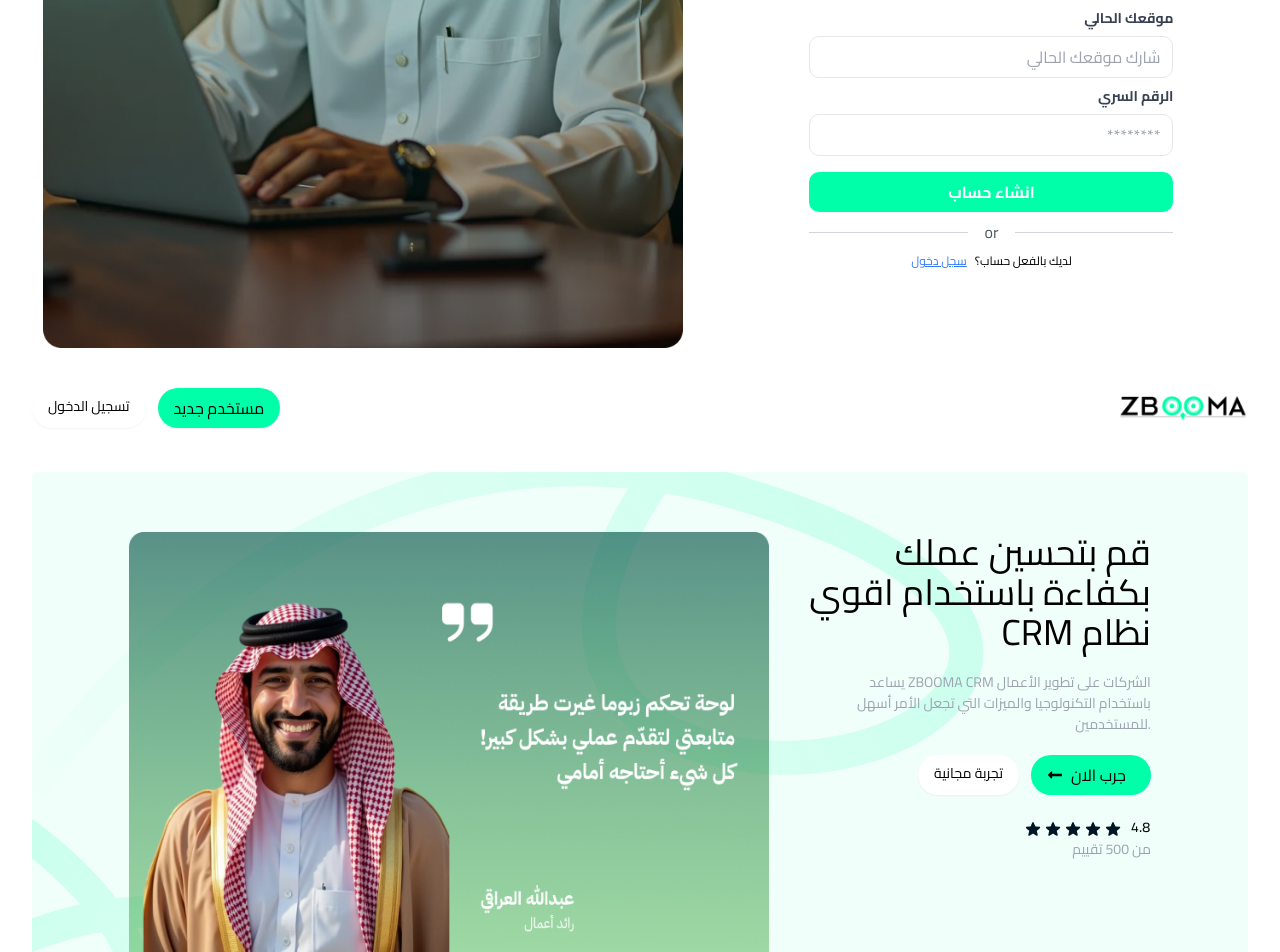
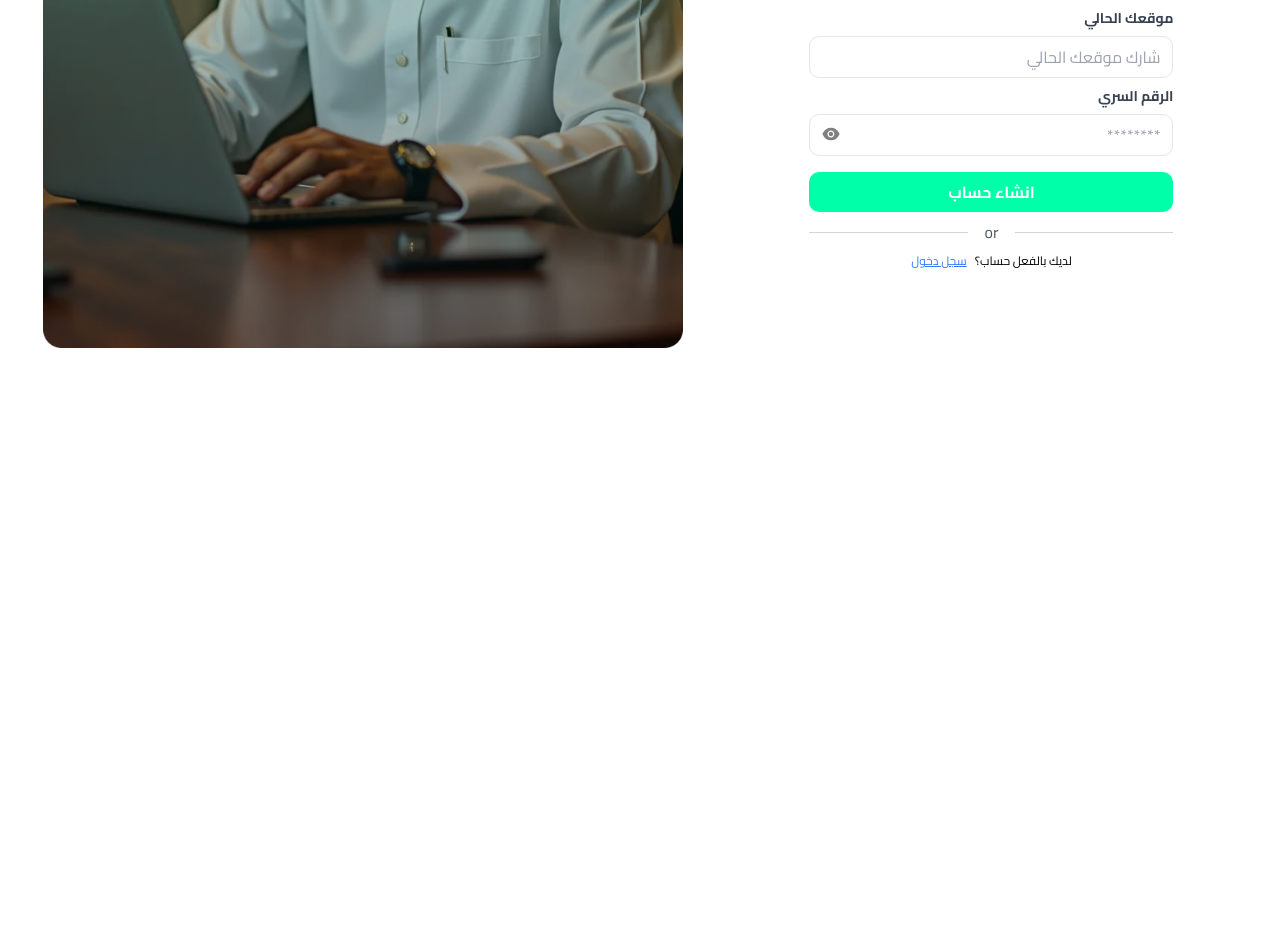
Before and after one commit to faresibrahim081/crm-system, a React (Vite) app: page / in a window 1280 px wide. Shown: the part 440-1392 px from the top of the page. After the commit the page ends 800 px from the top, so only its background shows below. Built offline with nearby package versions, Linux system fonts and the light colour scheme.

Commit message:
Final Register Form

```diff
--- a/src/App.jsx
+++ b/src/App.jsx
@@ -1,17 +1,12 @@
 import { useState } from 'react'
-// import reactLogo from './assets/react.svg'
-// import viteLogo from '/vite.svg'
 import './App.css'
-import DashboardHead from './Components/DashboardHead'
 import Register from './Components/Register/Register'
 import "./App.css";
-import Home from "./Pages/Home";
 
 function App() {
   return (
     <>
       <Register/>
-      <Home />
     </>
   );
 }
--- a/src/Components/HomePage.jsx
+++ /dev/null
@@ -1,66 +0,0 @@
-import React from 'react';
-import img1 from '../assets/logo-09.png';
-import img2 from '../assets/logo-02.png';
-import img3 from '../assets/logo-06.png';
-import img4 from '../assets/logo-04.png';
-import img5 from '../assets/logo-10.png';
-
-
-
-
-function HomePage() {
-  return (
-    <div className="min-h-screen bg-[#F7FAFC] p-4">
-      {/* Navigation Bar */}
-
-
-      {/* Main Section */}
-      <main className="flex justify-between items-center mb-8">
-        <div className="w-1/2 h-screen">
-          <h1 className="text-4xl font-bold mb-4">قم بتحسين عملك بكفاءة باستخدام أقوى نظام CRM</h1>
-          <p className="text-gray-500 mb-6">
-            يساعد ZBOOMA CRM الشركات على تطوير الأعمال باستخدام التكنولوجيا والبيانات
-            التي تجعل الأمر أسهل للمستخدمين.
-          </p>
-          <div className="flex items-center gap-4">
-            <button className="bg-green-500 text-white px-6 py-3 rounded-full">جرب الآن</button>
-            <button className="text-gray-500 font-medium">تجربة مجانية</button>
-          </div>
-          <p className="mt-2 text-gray-600">⭐️ 4.8 من 500 تقييم</p>
-        </div>
-        <div className="w-1/2">
-
-        </div>
-      </main>
-
-
-
-
-      {/* Trusted By Section */}
-      <footer className="mt-12 text-center text-gray-500">
-
-<ul className="[direction:ltr] flex justify-center items-center gap-8 mt-4 list-none">
-  <li className="font-semibold "> trusted by SA based</li>
-  <li>
-    <img src={img1} alt="Novo" className="h-15" />
-  </li>
-  <li>
-    <img src={img2} alt="Telia Cygate" className="h-15" />
-  </li>
-  <li>
-    <img src={img3} alt="Customer.io" className="h-15" />
-  </li>
-  <li>
-    <img src={img4} alt="Fastmail" className="h-15" />
-  </li>
-  <li>
-  <img src={img5} alt="Medtronic" className="h-15" />
-  </li>
-</ul>
-
-      </footer>
-    </div>
-  );
-}
-
-export default HomePage;
--- a/src/Components/Register/Form/Form.jsx
+++ b/src/Components/Register/Form/Form.jsx
@@ -1,58 +1,60 @@
-import React from 'react'
+import React, { useState } from 'react';
 import { FaRegUser, FaCity } from "react-icons/fa";
 import { MdOutlineMail } from "react-icons/md";
 import { IoLocationOutline } from "react-icons/io5";
 import { RiLockPasswordLine } from "react-icons/ri";
-import { div } from 'framer-motion/client';
+import { AiFillEye, AiFillEyeInvisible } from "react-icons/ai"; // Import eye icons
 
 const Form = () => {
+  const [showPassword, setShowPassword] = useState(false); // State to toggle password visibility
 
   const formFields = [
-    { id: "username", label: "اسم المستخدم", type: "text", placeholder: "اسم المستخدم"},
-    { id: "email", label: "البريد الإلكتروني", type: "email", placeholder: "البريد الإلكتروني"},
-    { id: "address", label: "العنوان", type: "text", placeholder: "العنوان"},
-    { id: "active-address", label: "موقعك الحالي", type: "text", placeholder: "شارك موقعك الحالي"},
-    { id: "password", label: "الرقم السري", type: "password", placeholder: "********"}
+    { id: "username", label: "اسم المستخدم", type: "text", placeholder: "اسم المستخدم" },
+    { id: "email", label: "البريد الإلكتروني", type: "email", placeholder: "البريد الإلكتروني" },
+    { id: "address", label: "العنوان", type: "text", placeholder: "العنوان" },
+    { id: "active-address", label: "موقعك الحالي", type: "text", placeholder: "شارك موقعك الحالي" },
+    { id: "password", label: "الرقم السري", type: "password", placeholder: "********" }
   ];
 
   return (
     <section className='w-full pl-[64px] pr-[64px]'>
-      <div class="w-full">
+      <div className="w-full">
         <div className='text-right'>
-          <h1 className='text-[32px] font-bold'>
-            إنشاء حساب
-          </h1>
-          <p className='text-[18px] text-[#969696]'>
-            إنشاء حساب لمتابعة أعمالك
-          </p>
+          <h1 className='text-[32px] font-bold'>إنشاء حساب</h1>
+          <p className='text-[18px] text-[#969696]'>إنشاء حساب لمتابعة أعمالك</p>
         </div>
-        <form class="bg-white w-full rounded space-y-2 pt-6 pb-8 mb-4">
-          {
-            formFields.map(field =>
-              <div className="mb-3" key={field.id}>
+        <form className="bg-white w-full rounded space-y-2 pt-6 pb-8 mb-4">
+          {formFields.map(field => (
+            <div className="mb-3 relative" key={field.id}>
               <label className="block text-gray-700 text-sm font-bold mb-2 text-right" htmlFor={field.id}>
                 {field.label}
               </label>
               <input
                 className="text-right border rounded-[10px] w-full py-2 px-3 text-gray-700 focus:outline-none focus:ring-1 focus:ring-[#00FFA9]"
                 id={field.id}
-                  type={field.type}
+                type={field.id === 'password' ? (showPassword ? 'text' : 'password') : field.type}
                 placeholder={field.placeholder}
               />
+              {field.id === 'password' && (
+                <span
+                  className="absolute inset-y-12 left-3 text-[gray] flex items-center cursor-pointer"
+                  onClick={() => setShowPassword(!showPassword)}
+                >
+                  {showPassword ? <AiFillEyeInvisible size={20} /> : <AiFillEye size={20} />}
+                </span>
+              )}
             </div>
-            )
-          }
+          ))}
           <div>
-            <button class="bg-[#00FFA9] hover:bg-[#2ea880] mt-2 w-full text-white font-bold py-2 px-4 rounded-[10px] focus:outline-none focus:shadow-outline transition duration-300" type="button">
+            <button className="bg-[#00FFA9] hover:bg-[#2ea880] mt-2 w-full text-white font-bold py-2 px-4 rounded-[10px] focus:outline-none focus:shadow-outline transition duration-300" type="button">
               انشاء حساب
             </button>
-
           </div>
 
-          <div class="flex items-center my-4">
-            <div class="flex-1 border-b border-gray-300"></div>
-            <span class="mx-4 text-gray-600">or</span>
-            <div class="flex-1 border-b border-gray-300"></div>
+          <div className="flex items-center my-4">
+            <div className="flex-1 border-b border-gray-300"></div>
+            <span className="mx-4 text-gray-600">or</span>
+            <div className="flex-1 border-b border-gray-300"></div>
           </div>
 
           <div className='text-center flex items-center justify-center gap-[8px] text-[12px]'>
@@ -62,7 +64,7 @@
         </form>
       </div>
     </section>
-  )
-}
+  );
+};
 
-export default Form
+export default Form;
--- a/src/Components/home/HomeFooter.jsx
+++ /dev/null
@@ -1,22 +0,0 @@
-import img4 from "../../assets/Media/Mask group.png";
-import img5 from "../../assets/Media/Group.png";
-import img3 from "../../assets/Media/Clip path group.png";
-import img1 from "../../assets/Media/Vector-1.png";
-import img2 from "../../assets/Media/Vector.png";
-
-function HomeFooter() {
-  const imgList = [img1, img2, img3, img4, img5]
-  return (
-    <div className="bg-[#f0fffa] py-3 px-20 md:h-[12vh] gap-7 w-full flex justify-around md:justify-between items-center flex-wrap">
-      {imgList.map((item,index) => {
-        return(
-          <a href="" key={index} >
-            <img src={item} className="w-[70px] md:w-[90px] h-[18px]" alt="..." />
-          </a>
-        )
-      })}
-    </div>
-  );
-}
-
-export default HomeFooter;
--- a/src/Components/home/HomeLayout.jsx
+++ /dev/null
@@ -1,54 +0,0 @@
-import { FaLongArrowAltLeft } from "react-icons/fa";
-import bgImg from "../../assets/Media/bg.png";
-import charts from "../../assets/Media/test.png";
-import stars from "../../assets/Media/Frame 2095584759.png";
-
-function HomeLayout() {
-  return (
-    <div>
-      <div
-        style={{ backgroundImage: `url(${bgImg})` }}
-        className={`h-[65vh] md:h-[70vh] px-10 w-full bg-center rounded-md bg-cover flex items-center  bg-no-repeat relative capitalize overflow-hidden`}
-      >
-        <div className="p-0 m-0 flex gap-10 mx-auto ">
-          <div>
-            <img src={charts} className="h-[55vh] w-[50vw] hidden lg:block" alt="00....." />
-          </div>
-          <div className="text-center lg:text-right flex flex-col items-center lg:items-end gap-5">
-            <h1 className="text-4xl">
-              قم بتحسين عملك <br />
-              بكفاءة باستخدام اقوي <br />
-              <bdi>CRM</bdi> نظام
-            </h1>
-            <p className="text-gray-400 text-[18px] lg:text-[14px]">
-              يساعد ZBOOMA CRM الشركات على تطوير الأعمال <br />
-              باستخدام التكنولوجيا والميزات التي تجعل الأمر أسهل<br></br>{" "}
-              للمستخدمين.
-            </p>
-            <div className="flex gap-3 ">
-              <a
-                href=""
-                className="rounded-3xl bg-white text-[14px] shadow-sm py-2 px-4"
-              >
-                {" "}
-                 تجربة مجانية
-              </a>
-              <a
-                href=""
-                className="rounded-3xl w-[120px] line-clamp-1 flex items-center gap-2 bg-[#00FFA9] shadow-sm py-2 px-4"
-              >
-                <FaLongArrowAltLeft /> <span>جرب الان</span>
-              </a>
-            </div>
-            <div className="">
-                <img src={stars} alt="..." />
-                <p className="text-gray-400 text-[14px]">من 500 تقييم</p>
-            </div>
-          </div>
-        </div>
-      </div>
-    </div>
-  );
-}
-
-export default HomeLayout;
--- a/src/Components/home/HomeNav.jsx
+++ /dev/null
@@ -1,25 +0,0 @@
-import logo from "../../assets/Media/logo.png";
-
-
-function HomeNav() {
-  return (
-    <div>
-            <nav className="flex justify-between items-center h-[12vh] py-4">
-        <div className="flex gap-3">
-          <a href="/" className="rounded-3xl line-clamp-1 w-fit text-[14px] shadow-sm py-2 px-4">
-            {" "}
-            تسجيل الدخول
-          </a>
-          <a href="/" className="rounded-3xl w-fit line-clamp-1 bg-[#00FFA9] shadow-sm py-2 px-4">
-            مستخدم جديد
-          </a>
-        </div>
-        <div className="w-[110px] md:w-[130px]">
-          <img src={logo} alt="ZBOOMA-logo" />
-        </div>
-      </nav>
-    </div>
-  )
-}
-
-export default HomeNav
```
Also changed, not shown: src/Components/DashboardHead.jsx (deleted, +0 -91 lines). Lines whose indentation alone changed are shown as unchanged.
